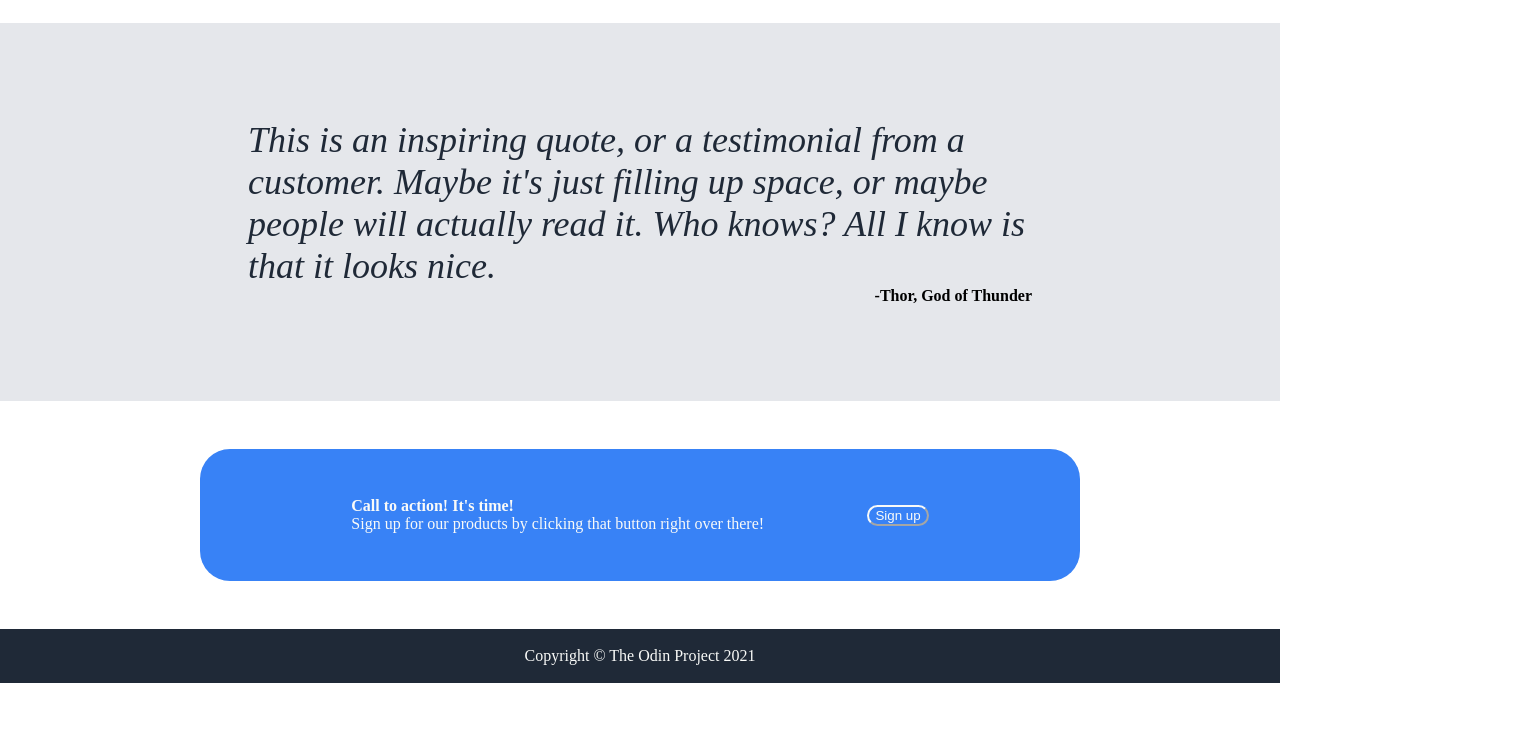
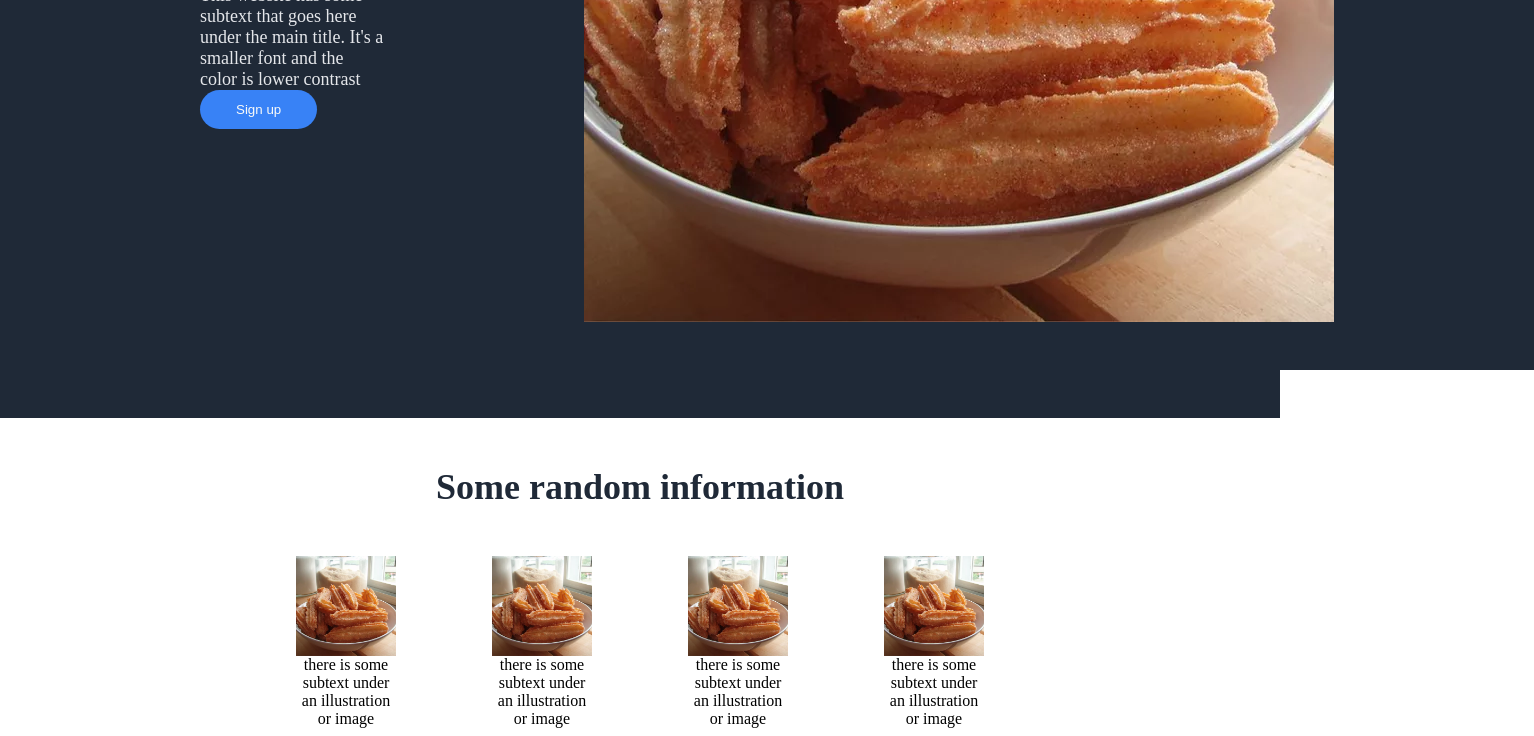
Before and after one commit to leejason28/odin-landing-page, a plain HTML site: page index.html in a window 1280 px wide. Shown: the part 610-1346 px from the top of the page, 1534 px wide, since content can reach past the window. Before the commit the page ends 1293 px from the top, so only its background shows below. Drawn offline with Linux system fonts and the light colour scheme.

Commit message:
mostly everything to specs. weird stuff happening for hero image

```diff
--- a/index.html
+++ b/index.html
@@ -54,8 +54,7 @@
                         </button>
                     </div>
                     <div class="hero-right">
-                        IMG
-                        <!--<img src="./img/churros.jpg" class="hero">-->
+                        <img src="./img/churros.jpg" class="hero">
                     </div>
                 </div>
 
--- a/style.css
+++ b/style.css
@@ -13,8 +13,8 @@ a {
 }
 
 img {
-    width: 400px;
-    height: 300px;
+    max-width: auto;
+    max-height: auto;
 }
 
 img.info {
@@ -99,6 +99,8 @@ body {
     color: #F9FAF8;
     border: none;
     border-radius: 30px;
+    padding: 12px 36px;
+    align-self: flex-start;
 }
 
 .information {
```
